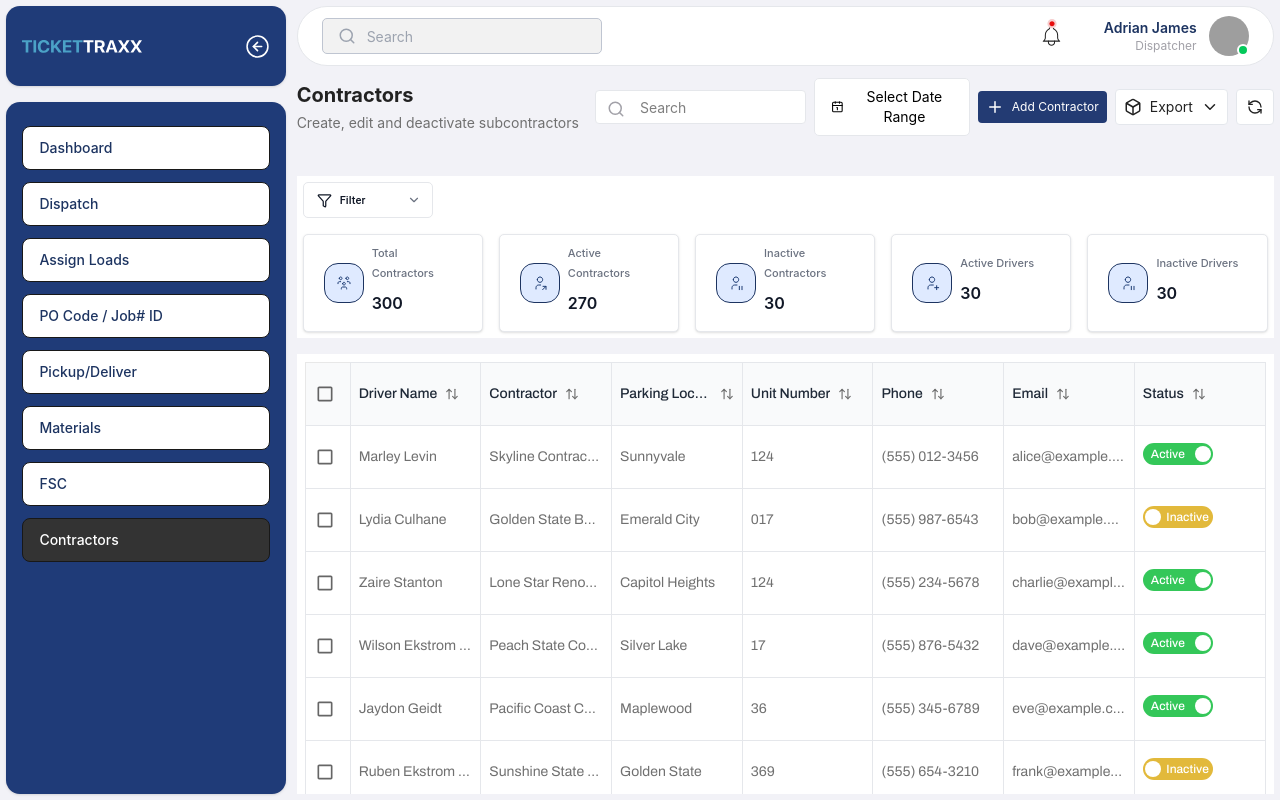
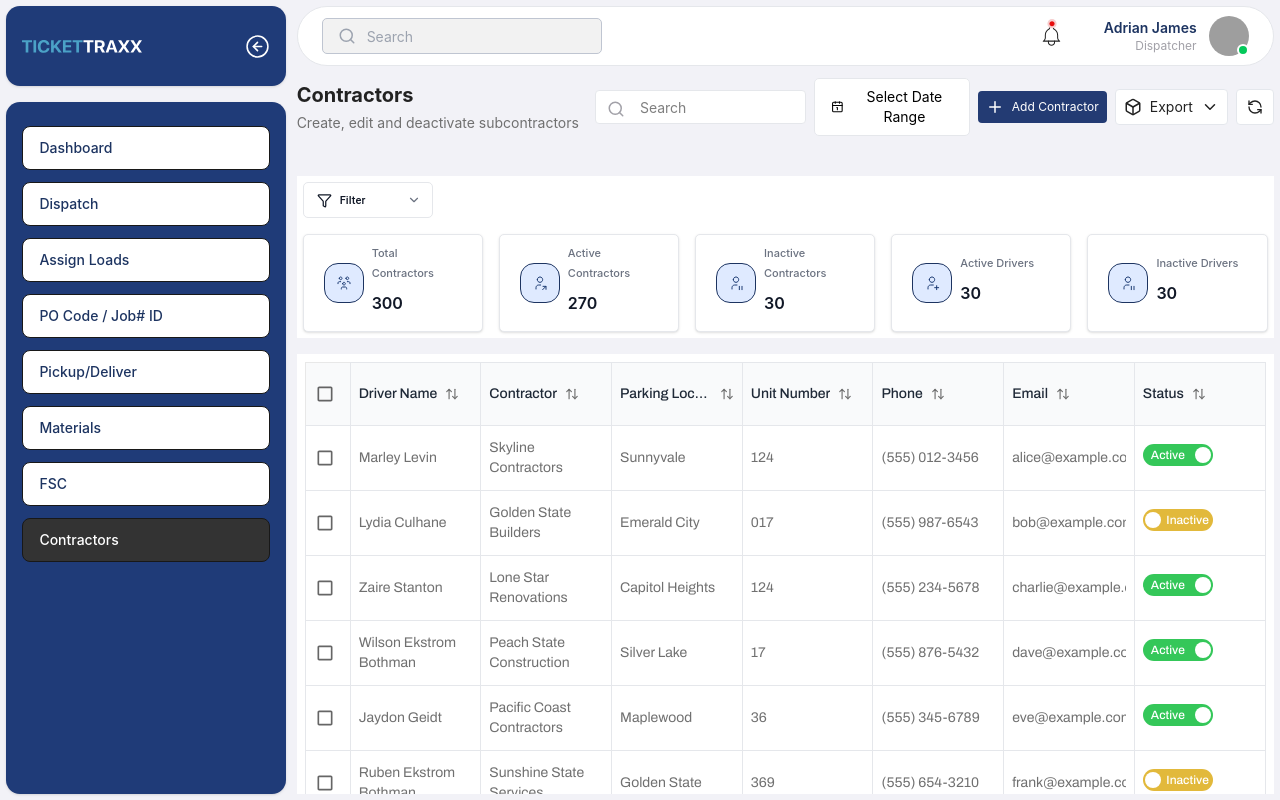
Before and after one commit to Aadi12332/tickettraxx-dispatcher, a React (Vite) app: page /contractors in a window 1280 px wide. Built offline with nearby package versions, Linux system fonts and the light colour scheme; grey boxes are pictures that could not be loaded.

Commit message:
final changes 10 july

```diff
--- a/src/components/common/Table.tsx
+++ b/src/components/common/Table.tsx
@@ -249,7 +249,7 @@ const Table = ({
                         className={
                           column.key === "actions"
                             ? ""
-                            : "overflow-hidden whitespace-nowrap text-ellipsis"
+                            : "overflow-hidden"
                         }
                       >
                         {item[column.key]}
--- a/src/components/contractor/DriverSection.tsx
+++ b/src/components/contractor/DriverSection.tsx
@@ -69,6 +69,18 @@ const DriverSection = () => {
   const [search, setSearch] = useState("");
   const navigate = useNavigate();
 
+  const filteredDrivers = driversData.filter((driver) => {
+  const value = search.toLowerCase();
+
+  return (
+    driver.name.toLowerCase().includes(value) ||
+    driver.jobs.toString().includes(value) ||
+    driver.truckId.toLowerCase().includes(value) ||
+    driver.payment.toLowerCase().includes(value) ||
+    driver.paymentSub.toLowerCase().includes(value)
+  );
+});
+
   return (
     <div className="border border-[#E5E7EB]">
       <div className="flex items-center justify-between gap-3 p-2 sm:p-3">
@@ -99,7 +111,7 @@ const DriverSection = () => {
         </div>
       </div>
 
-      <Table data={driversData} columns={driverColumns} isCheckbox={false} />
+      <Table data={filteredDrivers} columns={driverColumns} isCheckbox={false} />
     </div>
   );
 };
--- a/src/pages/contractors/ContractorDetailsPage.tsx
+++ b/src/pages/contractors/ContractorDetailsPage.tsx
@@ -141,7 +141,18 @@ const TABS = [
 const ContractorDetailsPage = () => {
   const navigate = useNavigate();
   const [activeTab, setActiveTab] = useState("overview");
+const [jobSearch, setJobSearch] = useState("");
+const filteredPastJobs = pastJobsData.filter((job) => {
+  const value = jobSearch.toLowerCase();
 
+  return (
+    job.date.toLowerCase().includes(value) ||
+    job.route.toLowerCase().includes(value) ||
+    job.material.toLowerCase().includes(value) ||
+    job.weight.toLowerCase().includes(value) ||
+    job.truckId.toLowerCase().includes(value)
+  );
+});
   const [openEditContractorModal, setOpenEditContractorModal] = useState(false);
 
   // Add Job modal state
@@ -435,17 +446,19 @@ const ContractorDetailsPage = () => {
                     size={14}
                     className="absolute left-3 top-1/2 -translate-y-1/2 text-[#9CA3AF]"
                   />
-                  <input
-                    type="text"
-                    placeholder="Search"
-                    className="w-full sm:w-56 pl-9 pr-4 h-9 text-sm border border-[#E5E7EB] rounded-lg focus:outline-none focus:ring-1 focus:ring-[#233B73] bg-white"
-                  />
+                 <input
+  type="text"
+  placeholder="Search"
+  value={jobSearch}
+  onChange={(e) => setJobSearch(e.target.value)}
+  className="w-full sm:w-56 pl-9 pr-4 h-9 text-sm border border-[#E5E7EB] rounded-lg focus:outline-none focus:ring-1 focus:ring-[#233B73] bg-white"
+/>
                 </div>
               </div>
 
               {/* Job cards grid */}
               <div className="grid grid-cols-1 sm:grid-cols-2 lg:grid-cols-3 gap-4 px-3 sm:px-4 pb-4">
-                {pastJobsData.map((job) => (
+                {filteredPastJobs.map((job) => (
                   <div
                     key={job.id}
                     className="border border-[#E5E7EB] rounded-lg p-4 bg-white hover:shadow-sm transition-shadow"
@@ -482,6 +495,11 @@ const ContractorDetailsPage = () => {
                   </div>
                 ))}
               </div>
+                {filteredPastJobs.length === 0 && (
+  <p className="w-[98%] mx-auto mb-5 h-20 border border-[#E5E7EB] rounded-lg flex items-center justify-center text-[#6B7280]">
+    No jobs found
+  </p>
+)}
 
               <div className="flex justify-center pb-5">
                 <CommonButton size="sm">View All</CommonButton>
--- a/src/pages/contractors/ContractorsPage.tsx
+++ b/src/pages/contractors/ContractorsPage.tsx
@@ -121,6 +121,116 @@ export const data = [
     email: "frank@example.com",
     status: "Inactive",
     createdAt: "2026-07-3",
+  },
+    {
+    id: "7",
+    driverName: "Hanna Korsgaard",
+    contractor: "Keystone Construction",
+    parkingLocation: "Peachland",
+    unitNumber: "78",
+    phone: "(555) 456-7890",
+    email: "grace@example.com",
+    status: "Active",
+    createdAt: "2026-07-04",
+  },
+  {
+    id: "8",
+    driverName: "Angel Philips",
+    contractor: "Evergreen Builders",
+    parkingLocation: "Houstonville",
+    unitNumber: "65",
+    phone: "(555) 321-0987",
+    email: "heidi@example.com",
+    status: "Active",
+    createdAt: "2026-07-05",
+  },
+  {
+    id: "9",
+    driverName: "Jordyn Bator",
+    contractor: "Cali Dream Contractors",
+    parkingLocation: "Sunshine State",
+    unitNumber: "85",
+    phone: "(555) 789-0123",
+    email: "ivan@example.com",
+    status: "Active",
+    createdAt: "2026-07-06",
+  },
+  {
+    id: "10",
+    driverName: "Giana Rosser",
+    contractor: "Urban Heights Construction",
+    parkingLocation: "Liberty County",
+    unitNumber: "12",
+    phone: "(555) 210-9876",
+    email: "judy@example.com",
+    status: "Active",
+    createdAt: "2026-07-07",
+  },
+  {
+    id: "11",
+    driverName: "Joseph Martin",
+    contractor: "Blue Horizon Builders",
+    parkingLocation: "Riverside",
+    unitNumber: "210",
+    phone: "(555) 112-3344",
+    email: "joseph@example.com",
+    status: "Inactive",
+    createdAt: "2026-07-08",
+  },
+  {
+    id: "12",
+    driverName: "David Hudson",
+    contractor: "Prime Construction Group",
+    parkingLocation: "Oakridge",
+    unitNumber: "311",
+    phone: "(555) 223-4455",
+    email: "david@example.com",
+    status: "Active",
+    createdAt: "2026-07-09",
+  },
+  {
+    id: "13",
+    driverName: "Steve John",
+    contractor: "Mountain Peak Contractors",
+    parkingLocation: "Brookfield",
+    unitNumber: "102",
+    phone: "(555) 334-5566",
+    email: "steve@example.com",
+    status: "Active",
+    createdAt: "2026-07-10",
+  },
+  {
+    id: "14",
+    driverName: "James Harry",
+    contractor: "Western Valley Builders",
+    parkingLocation: "Riverton",
+    unitNumber: "456",
+    phone: "(555) 445-6677",
+    email: "james@example.com",
+    status: "Inactive",
+    createdAt: "2026-07-11",
+  },
+  {
+    id: "15",
+    driverName: "Carter Donin",
+    contractor: "Capital City Construction",
+    parkingLocation: "Crestview",
+    unitNumber: "225",
+    phone: "(555) 556-7788",
+    email: "carter@example.com",
+    status: "Active",
+    createdAt: "2026-07-12",
+  },
+  {
+    id: "16",
+    driverName: "Charlie John",
+    contractor: "Sunrise Infrastructure",
+    parkingLocation: "Maplewood",
+    unitNumber: "118",
+    phone: "(555) 667-8899",
+    email: "charliej@example.com",
+    status: "Active",
+    createdAt: "2026-07-13",
   },
 ];
 const ContractorsPage = () => {
--- a/src/pages/po_code/PoCodePage.tsx
+++ b/src/pages/po_code/PoCodePage.tsx
@@ -11,70 +11,100 @@ import ExportButton from "../../components/common/ExportButton";
 
 const poCodeData = [
   {
-    code: "55121100025",
+    code: "55121100031",
     date: "22/04/2025",
-    pickup: "115 Ambrose Street Bells, TX 75414",
+    pickup: "Hanson Lake",
     deliver: "LMC-Plano-4950",
-    material: "Granite Dust",
-    customer: "AMRIZE",
-    thirdPartyCustomer: "GILCO CIVIL",
+    material: "Chippings",
+    customer: "Corey Culhane",
+    thirdPartyCustomer: "Lydia Press",
     rate: "$14.00",
   },
   {
-    code: "55121100026",
+    code: "55121100032",
     date: "22/04/2025",
-    pickup: "Lake Bridgeport, TX 76426",
+    pickup: "Hanson Lake",
+    deliver: "LMC-Plano-4950",
+    material: "Concrete",
+    customer: "Desirae Saris",
+    thirdPartyCustomer: "Makenna Westervelt",
+    rate: "$14.00",
+  },
+  {
+    code: "55121100033",
+    date: "22/04/2025",
+    pickup: "Hanson Lake",
+    deliver: "LMC-Plano-4950",
+    material: "Topsoil Mix",
+    customer: "Makenna Siphron",
+    thirdPartyCustomer: "Angel Workman",
+    rate: "$14.00",
+  },
+  {
+    code: "55121100034",
+    date: "22/04/2025",
+    pickup: "Hanson Lake",
+    deliver: "LMC-Plano-4950",
+    material: "Sandstone",
+    customer: "Craig Press",
+    thirdPartyCustomer: "Jordyn Baptista",
+    rate: "$14.00",
+  },
+  {
+    code: "55121100035",
+    date: "22/04/2025",
+    pickup: "Hanson Lake",
+    deliver: "LMC-Plano-4950",
+    material: "Basalt Rock",
+    customer: "Giana Dokidis",
+    thirdPartyCustomer: "Nolan Septimus",
+    rate: "$14.00",
+  },
+  {
+    code: "55121100036",
+    date: "22/04/2025",
+    pickup: "Hanson Lake",
+    deliver: "LMC-Plano-4950",
+    material: "Crusher Run",
+    customer: "Joseph Martin",
+    thirdPartyCustomer: "David Hudson",
+    rate: "$14.50",
+  },
+  {
+    code: "55121100037",
+    date: "22/04/2025",
+    pickup: "Sunnyvale Quarry",
     deliver: "Tom Harpool WTP Expansion PH2",
+    material: "Washed Sand",
+    customer: "AMRIZE",
+    thirdPartyCustomer: "GILCO CIVIL",
+    rate: "$15.00",
+  },
+  {
+    code: "55121100038",
+    date: "22/04/2025",
+    pickup: "Lake Bridgeport",
+    deliver: "365340 - Tiseo Paving CO JOB",
     material: "Limestone",
     customer: "HEIDELBERG MATERIALS",
     thirdPartyCustomer: "MCCARTHY VAUGHN PARTNERSHIP",
-    rate: "$14.00",
+    rate: "$14.25",
   },
   {
-    code: "55121100027",
+    code: "55121100039",
     date: "22/04/2025",
     pickup: "Ravenna - Resolve Aggregate Yard",
     deliver: "LMC-Plano-4950",
     material: "River Gravel",
-    customer: "RAVENNA-1",
+    customer: "RAVENNA-3",
     thirdPartyCustomer: "RPM xConstruction, LLC",
-    rate: "$14.00",
+    rate: "$14.80",
   },
   {
-    code: "55121100028",
-    date: "22/04/2025",
-    pickup: "Ravenna - Resolve Aggregate Yard",
-    deliver: "LMC-Plano-4950",
-    material: "Clay Soil",
-    customer: "RAVENNA-2",
-    thirdPartyCustomer: "RPM xConstruction, LLC",
-    rate: "$14.00",
-  },
-  {
-    code: "55121100029",
+    code: "55121100040",
     date: "22/04/2025",
     pickup: "54501 North Bridgeport Quarry",
-    deliver: "365340 - Tiseo Paving CO JOB",
-    material: "Pea Gravel",
-    customer: "MARTIN MARETTA",
-    thirdPartyCustomer: "----",
-    rate: "$14.00",
-  },
-  {
-    code: "55121100030",
-    date: "22/04/2025",
-    pickup: "54501 North Bridgeport Quarry",
-    deliver: "365340 - Tiseo Paving CO JOB",
-    material: "Pea Gravel",
-    customer: "MARTIN MARETTA",
-    thirdPartyCustomer: "RPM xConstruction, LLC",
-    rate: "$14.30",
-  },
-  {
-    code: "55121100032",
-    date: "22/04/2025",
-    pickup: "54501 North Bridgeport Quarry",
-    deliver: "365340 - Tiseo Paving CO JOB",
+    deliver: "LMC-Plano-4950",
     material: "Pea Gravel",
     customer: "MARTIN MARETTA",
     thirdPartyCustomer: "----",
```
Also changed, not shown: src/components/contractor/ContractorModal.tsx (indentation only).
